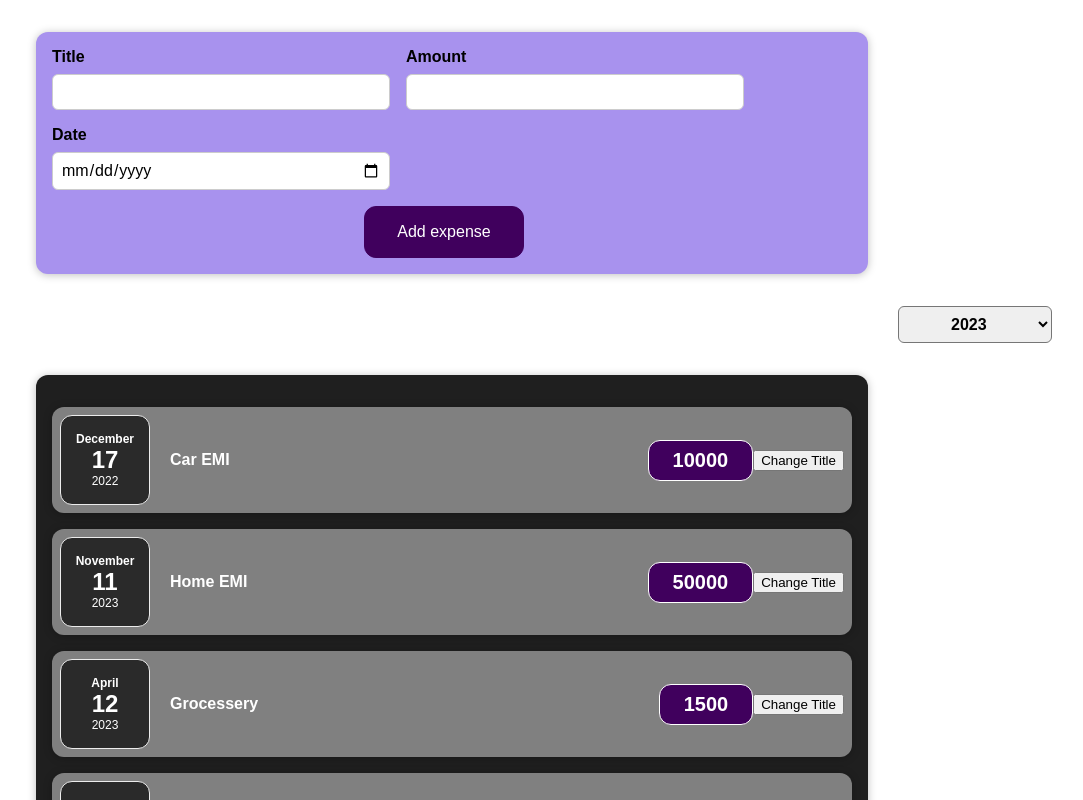
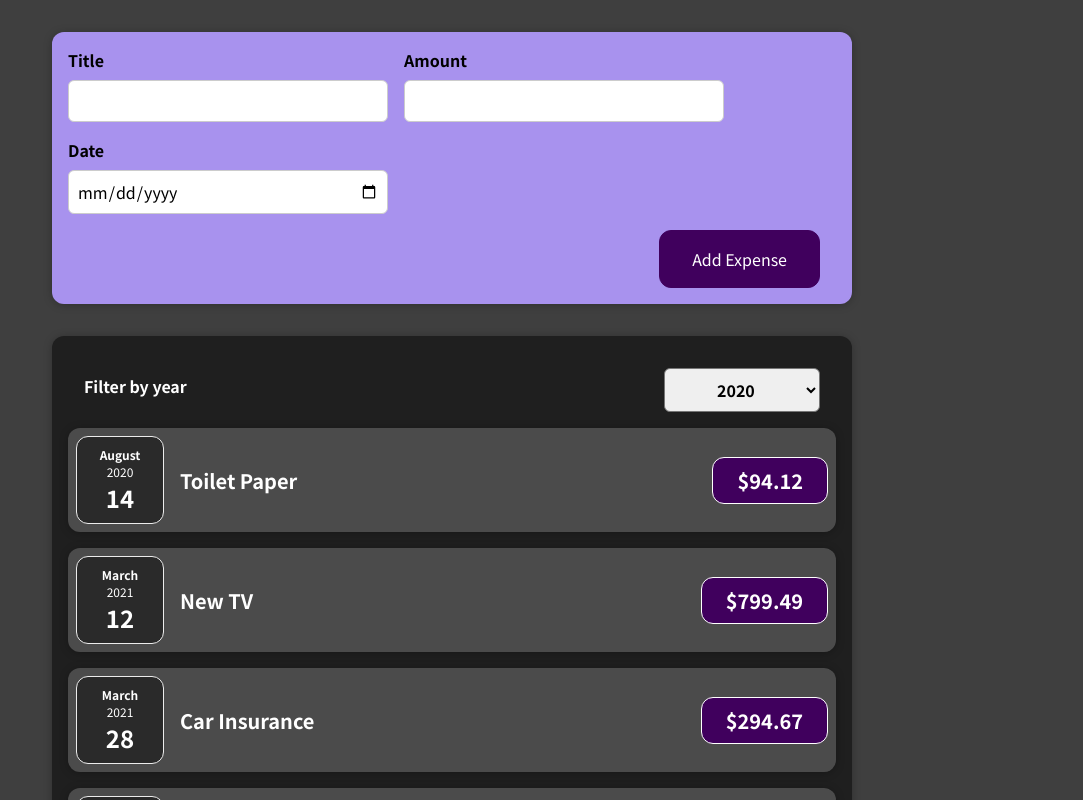
Before and after one commit to arunprasad07/ReactComplete, a React (Create React App) app: page / in a window 1280 px wide. Shown: the top 800 px of the page, without its empty margins (188-1271 px from the left). Built offline with nearby package versions, Linux system fonts and the light colour scheme.

Commit message:
Restructured the code as per course.

```diff
--- a/src/App.js
+++ b/src/App.js
@@ -1,12 +1,52 @@
-import ExpenseItem from "./components/Expenses/ExpenseItem";
-import "./styles.css";
-import "./components/Expenses/Expenses.css";
-import Expenses from "./components/Expenses/Expenses";
+import React, { useState } from 'react';
 
-export default function App() {
+import NewExpense from './components/NewExpense/NewExpense';
+import Expenses from './components/Expenses/Expenses';
+
+const DUMMY_EXPENSES = [
+  {
+    id: 'e1',
+    title: 'Toilet Paper',
+    amount: 94.12,
+    date: new Date(2020, 7, 14),
+  },
+  { id: 'e2', title: 'New TV', amount: 799.49, date: new Date(2021, 2, 12) },
+  {
+    id: 'e3',
+    title: 'Car Insurance',
+    amount: 294.67,
+    date: new Date(2021, 2, 28),
+  },
+  {
+    id: 'e4',
+    title: 'New Desk (Wooden)',
+    amount: 450,
+    date: new Date(2021, 5, 12),
+  },
+];
+
+const App = () => {
+  const [expenses, setExpenses] = useState(DUMMY_EXPENSES);
+
+  const addExpenseHandler = (expense) => {
+    setExpenses((prevExpenses) => {
+      return [expense, ...prevExpenses];
+    });
+  };
+
+  // return React.createElement(
+  //   'div',
+  //   {},
+  //   React.createElement('h2', {}, "Let's get started!"),
+  //   React.createElement(Expenses, { items: expenses })
+  // );
+
   return (
-    <div className="App">
-      <Expenses />
+    <div>
+      <NewExpense onAddExpense={addExpenseHandler} />
+      <Expenses items={expenses} />
     </div>
   );
-}
+};
+
+export default App;
--- a/src/components/Expenses/ExpenseDate.js
+++ b/src/components/Expenses/ExpenseDate.js
@@ -1,17 +1,19 @@
+import React from "react";
+
 import "./ExpenseDate.css";
 
-function ExpenseDate(props) {
+const ExpenseDate = (props) => {
+  const month = props.date.toLocaleString("en-US", { month: "long" });
+  const day = props.date.toLocaleString("en-US", { day: "2-digit" });
+  const year = props.date.getFullYear();
+
   return (
     <div className="expense-date">
-      <div className="expense-date__month">
-        {props.date.toLocaleString("en-us", { month: "long" })}
-      </div>
-      <div className="expense-date__day">
-        {props.date.toLocaleString("en-US", { day: "2-digit" })}
-      </div>
-      <div className="expense-date__year">{props.date.getFullYear()}</div>
+      <div className="expense-date__month">{month}</div>
+      <div className="expense-date__year">{year}</div>
+      <div className="expense-date__day">{day}</div>
     </div>
   );
-}
+};
 
 export default ExpenseDate;
--- a/src/components/Expenses/ExpenseItem.css
+++ b/src/components/Expenses/ExpenseItem.css
@@ -2,10 +2,9 @@
   display: flex;
   justify-content: space-between;
   align-items: center;
-  box-shadow: 0 2px 8px rgba(0, 0, 0, 0.25);
   padding: 0.5rem;
   margin: 1rem 0;
-  background-color: grey;
+  background-color: #4b4b4b;
 }
 
 .expense-item__description {
@@ -16,10 +15,6 @@
   flex-flow: column-reverse;
   justify-content: flex-start;
   flex: 1;
-  font-family: sans-serif;
-  color: white;
-  padding: 20px;
-  font-weight: bold;
 }
 
 .expense-item h2 {
--- a/src/components/Expenses/ExpenseItem.js
+++ b/src/components/Expenses/ExpenseItem.js
@@ -1,22 +1,19 @@
+import React from "react";
+
 import ExpenseDate from "./ExpenseDate";
+import Card from "../UI/Card";
 import "./ExpenseItem.css";
-import Card from "../UI/Card";
-import { useState } from "react";
 
-function ExpenseItem(props) {
-  const [title, setTitle] = useState(props.title);
-
-  const btnClickHandler = () => {
-    setTitle("Updated title!");
-  };
+const ExpenseItem = (props) => {
   return (
     <Card className="expense-item">
       <ExpenseDate date={props.date} />
-      <div className="expense-item__description">{title}</div>
-      <div className="expense-item__price">{props.amount}</div>
-      <button onClick={btnClickHandler}>Change Title</button>
+      <div className="expense-item__description">
+        <h2>{props.title}</h2>
+        <div className="expense-item__price">${props.amount}</div>
+      </div>
     </Card>
   );
-}
+};
 
 export default ExpenseItem;
--- a/src/components/Expenses/Expenses.css
+++ b/src/components/Expenses/Expenses.css
@@ -4,5 +4,4 @@
   margin: 2rem auto;
   width: 50rem;
   max-width: 95%;
-
 }
--- a/src/components/Expenses/Expenses.js
+++ b/src/components/Expenses/Expenses.js
@@ -1,67 +1,34 @@
+import React, { useState } from "react";
+
 import ExpenseItem from "./ExpenseItem";
+import Card from "../UI/Card";
+import ExpensesFilter from "./ExpensesFilter";
 import "./Expenses.css";
-import Card from "../UI/Card";
-import NewExpense from "../NewExpense/NewExpense";
-import ExpenseFilter from "./ExpenseFilter";
 
-function Expenses(props) {
-  const expenses = [
-    {
-      title: "Car EMI",
-      amount: "10000",
-      date: new Date(2022, 11, 17),
-    },
-    {
-      title: "Home EMI",
-      amount: "50000",
-      date: new Date(2023, 10, 11),
-    },
-    {
-      title: "Grocessery",
-      amount: "1500",
-      date: new Date(),
-    },
-    {
-      title: "Kids Misc",
-      amount: "1000",
-      date: new Date(),
-    },
-  ];
+const Expenses = (props) => {
+  const [filteredYear, setFilteredYear] = useState("2020");
 
   const filterChangeHandler = (selectedYear) => {
-    console.log(selectedYear);
+    setFilteredYear(selectedYear);
   };
 
   return (
     <div>
-      <NewExpense />
-      <div className="expenses-filter">
-        <ExpenseFilter onFilterChange={filterChangeHandler} />
-      </div>
       <Card className="expenses">
-        <ExpenseItem
-          title={expenses[0].title}
-          amount={expenses[0].amount}
-          date={expenses[0].date}
+        <ExpensesFilter
+          selected={filteredYear}
+          onChangeFilter={filterChangeHandler}
         />
-        <ExpenseItem
-          title={expenses[1].title}
-          amount={expenses[1].amount}
-          date={expenses[1].date}
-        />
-        <ExpenseItem
-          title={expenses[2].title}
-          amount={expenses[2].amount}
-          date={expenses[2].date}
-        />
-        <ExpenseItem
-          title={expenses[3].title}
-          amount={expenses[3].amount}
-          date={expenses[3].date}
-        />
+        {props.items.map((expense) => (
+          <ExpenseItem
+            title={expense.title}
+            amount={expense.amount}
+            date={expense.date}
+          />
+        ))}
       </Card>
     </div>
   );
-}
+};
 
 export default Expenses;
--- a/src/components/Expenses/ExpenseFilter.js
+++ b/src/components/Expenses/ExpensesFilter.js
@@ -1,23 +1,17 @@
 import React from "react";
-import { useState } from "react";
 
-import "./ExpenseFilter.css";
+import "./ExpensesFilter.css";
 
 const ExpensesFilter = (props) => {
-  const [selectedYear, setSelectedYear] = useState("2023");
-
-  const expenseFilterHandler = (event) => {
-    setSelectedYear(event.target.value);
-    props.onFilterChange(selectedYear);
+  const dropdownChangeHandler = (event) => {
+    props.onChangeFilter(event.target.value);
   };
-
 
   return (
     <div className="expenses-filter">
       <div className="expenses-filter__control">
         <label>Filter by year</label>
-        <select onChange={expenseFilterHandler}>
-          <option value="2023">2023</option>
+        <select value={props.selected} onChange={dropdownChangeHandler}>
           <option value="2022">2022</option>
           <option value="2021">2021</option>
           <option value="2020">2020</option>
--- a/src/components/NewExpense/ExpenseForm.js
+++ b/src/components/NewExpense/ExpenseForm.js
@@ -1,36 +1,57 @@
-import { useState } from "react";
+import React, { useState } from "react";
+
 import "./ExpenseForm.css";
 
 const ExpenseForm = (props) => {
-  const [title, setTitle] = useState("");
-  const [amount, setAmount] = useState("");
-  const [date, setDate] = useState("");
+  const [enteredTitle, setEnteredTitle] = useState("");
+  const [enteredAmount, setEnteredAmount] = useState("");
+  const [enteredDate, setEnteredDate] = useState("");
+  // const [userInput, setUserInput] = useState({
+  //   enteredTitle: '',
+  //   enteredAmount: '',
+  //   enteredDate: '',
+  // });
+
+  const titleChangeHandler = (event) => {
+    setEnteredTitle(event.target.value);
+    // setUserInput({
+    //   ...userInput,
+    //   enteredTitle: event.target.value,
+    // });
+    // setUserInput((prevState) => {
+    //   return { ...prevState, enteredTitle: event.target.value };
+    // });
+  };
 
   const amountChangeHandler = (event) => {
-    setAmount(event?.target?.value);
+    setEnteredAmount(event.target.value);
+    // setUserInput({
+    //   ...userInput,
+    //   enteredAmount: event.target.value,
+    // });
   };
 
   const dateChangeHandler = (event) => {
-    setDate(event?.target?.value);
+    setEnteredDate(event.target.value);
+    // setUserInput({
+    //   ...userInput,
+    //   enteredDate: event.target.value,
+    // });
   };
 
-  const titleChangeHandler = (event) => {
-    setTitle(event?.target?.value);
-  };
-  //console.log(event?.target?.value);
-  //setUserInput((prevState) => {
-  // console.log(event);
-  // return { ...prevState, enteredTitle: event?.tartget?.value };
-  //});
   const submitHandler = (event) => {
     event.preventDefault();
 
-    const newExpenseData = {
-      title,
-      amount,
-      date,
+    const expenseData = {
+      title: enteredTitle,
+      amount: enteredAmount,
+      date: new Date(enteredDate),
     };
-    props.onSaveExpenseData(newExpenseData);
+
+    props.onSaveExpenseData(expenseData);
+    setEnteredTitle("");
+    setEnteredAmount("");
+    setEnteredDate("");
   };
 
   return (
@@ -38,30 +59,36 @@ const ExpenseForm = (props) => {
       <div className="new-expense__controls">
         <div className="new-expense__control">
           <label>Title</label>
-          <input type="text" value={title} onChange={titleChangeHandler} />
+          <input
+            type="text"
+            value={enteredTitle}
+            onChange={titleChangeHandler}
+          />
         </div>
         <div className="new-expense__control">
           <label>Amount</label>
           <input
-            value={amount}
             type="number"
             min="0.01"
             step="0.01"
+            value={enteredAmount}
             onChange={amountChangeHandler}
           />
         </div>
         <div className="new-expense__control">
           <label>Date</label>
           <input
-            value={date}
             type="date"
             min="2019-01-01"
-            max="2025-12-31"
+            max="2022-12-31"
+            value={enteredDate}
             onChange={dateChangeHandler}
           />
         </div>
       </div>
-      <button type="submit">Add expense</button>
+      <div className="new-expense__actions">
+        <button type="submit">Add Expense</button>
+      </div>
     </form>
   );
 };
--- a/src/components/NewExpense/NewExpense.js
+++ b/src/components/NewExpense/NewExpense.js
@@ -1,13 +1,15 @@
+import React from "react";
+
 import ExpenseForm from "./ExpenseForm";
 import "./NewExpense.css";
 
 const NewExpense = (props) => {
-  const saveExpenseDataHandler = (expenseData) => {
-    const expenseNewData = {
-      ...expenseData,
-      id: Math.random(),
+  const saveExpenseDataHandler = (enteredExpenseData) => {
+    const expenseData = {
+      ...enteredExpenseData,
+      id: Math.random().toString(),
     };
-    console.log(expenseNewData);
+    props.onAddExpense(expenseData);
   };
 
   return (
--- /dev/null
+++ b/src/index.css
@@ -0,0 +1,14 @@
+@import url("https://fonts.googleapis.com/css2?family=Noto+Sans+JP:wght@400;700&display=swap");
+
+* {
+  box-sizing: border-box;
+}
+
+html {
+  font-family: "Noto Sans JP", sans-serif;
+}
+
+body {
+  margin: 0;
+  background-color: #3f3f3f;
+}
--- a/src/index.js
+++ b/src/index.js
@@ -1,13 +1,8 @@
-import { StrictMode } from "react";
-import { createRoot } from "react-dom/client";
+import React from 'react';
+import ReactDOM from 'react-dom/client';
 
-import App from "./App";
+import './index.css';
+import App from './App';
 
-const rootElement = document.getElementById("root");
-const root = createRoot(rootElement);
-
-root.render(
-  <StrictMode>
-    <App />
-  </StrictMode>
-);
+const root = ReactDOM.createRoot(document.getElementById('root'));
+root.render(<App />);
```
Also changed, not shown: src/components/Expenses/ExpensesFilter.css (renamed from src/components/Expenses/ExpenseFilter.css).
